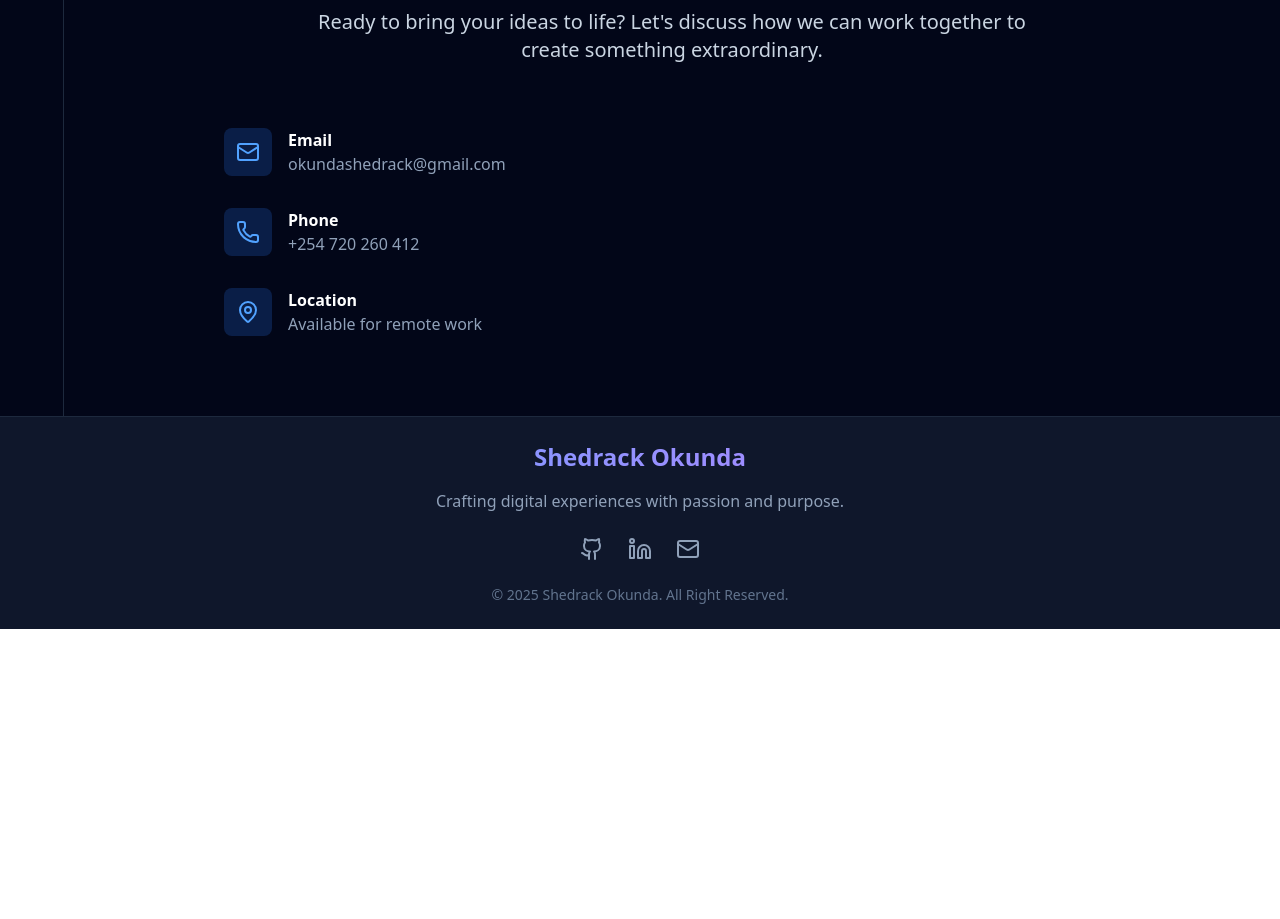
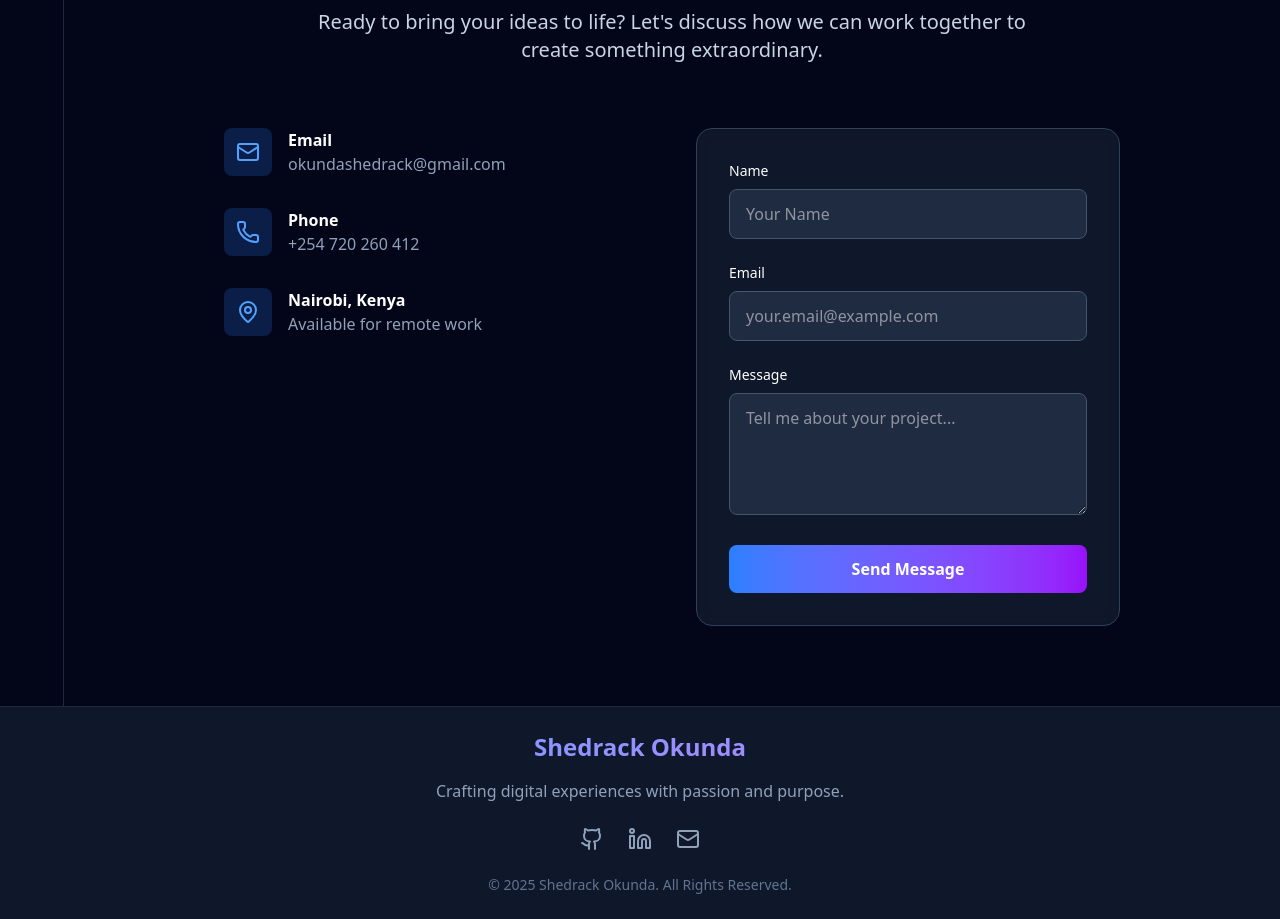
Before and after one commit to shedrack-okunda/my-portfolio, a React (Vite) app: page / in a window 1280 px wide. Shown: the part 4080-4999 px from the top of the page. Before the commit the page ends 4709 px from the top, so only its background shows below. Built offline with nearby package versions, Linux system fonts and the light colour scheme.

Commit message:
feat(contact & footer): added framer-motion animations and accessibilty improvments

```diff
--- a/src/components/common/Footer.tsx
+++ b/src/components/common/Footer.tsx
@@ -1,34 +1,74 @@
 import type React from "react";
 import { SOCIAL_LINKS } from "../../config/socials";
+import { motion, type Variants } from "framer-motion";
+
+const containerVariants: Variants = {
+	hidden: {},
+	visible: {
+		transition: { staggerChildren: 0.1 },
+	},
+};
+
+const itemVariants: Variants = {
+	hidden: { opacity: 0, y: 20 },
+	visible: {
+		opacity: 1,
+		y: 0,
+		transition: { type: "spring", stiffness: 60, damping: 12 },
+	},
+};
 
 const Footer: React.FC = () => {
 	return (
-		<footer className="py-6 bg-slate-900 border-t  border-slate-800">
+		<footer className="py-6 bg-slate-900 border-t border-slate-800">
 			<div className="container mx-auto px-6">
-				<div className="text-center">
-					<div className="text-2xl font-bold mb-4 bg-gradient-to-r from-blue-400 to-purple-400 bg-clip-text text-transparent">
+				<motion.div
+					initial="hidden"
+					whileInView="visible"
+					viewport={{ once: true, amount: 0.2 }}
+					variants={containerVariants}
+					className="text-center">
+					{/* Name */}
+					<motion.div
+						variants={itemVariants}
+						className="text-2xl font-bold mb-4 bg-gradient-to-r from-blue-400 to-purple-400 bg-clip-text text-transparent">
 						Shedrack Okunda
-					</div>
-					<p className="text-slate-400 mb-6">
+					</motion.div>
+
+					{/* Tagline */}
+					<motion.p
+						variants={itemVariants}
+						className="text-slate-400 mb-6">
 						Crafting digital experiences with passion and purpose.
-					</p>
-					<div className="flex justify-center space-x-6 mb-6">
+					</motion.p>
+
+					{/* Social Links */}
+					<motion.div
+						variants={itemVariants}
+						className="flex justify-center space-x-6 mb-6">
 						{SOCIAL_LINKS.map(({ id, href, icon: Icon, label }) => (
-							<a
+							<motion.a
 								key={id}
 								href={href}
 								aria-label={label}
 								target="_blank"
-								className="text-slate-400 hover:text-white transition-colors">
+								rel="noopener noreferrer"
+								whileHover={{ scale: 1.15 }}
+								whileTap={{ scale: 0.95 }}
+								className="text-slate-400 hover:text-white transition-colors focus:outline-none focus:ring-2 focus:ring-blue-500 rounded">
 								<Icon className="w-6 h-6" />
-							</a>
+							</motion.a>
 						))}
-					</div>
-					<p className="text-slate-500 text-sm">
-						© {new Date().getFullYear()} Shedrack Okunda. All Right
+					</motion.div>
+
+					{/* Copyright */}
+					<motion.p
+						variants={itemVariants}
+						className="text-slate-500 text-sm">
+						© {new Date().getFullYear()} Shedrack Okunda. All Rights
 						Reserved.
-					</p>
-				</div>
+					</motion.p>
+				</motion.div>
 			</div>
 		</footer>
 	);
--- a/src/components/sections/Contact.tsx
+++ b/src/components/sections/Contact.tsx
@@ -1,66 +1,107 @@
 import { Mail, MapPin, Phone } from "lucide-react";
 import type React from "react";
+import { motion, type Variants } from "framer-motion";
+
+const containerVariants: Variants = {
+	hidden: {},
+	visible: {
+		transition: { staggerChildren: 0.15 },
+	},
+};
+
+const itemVariants: Variants = {
+	hidden: { opacity: 0, y: 30 },
+	visible: {
+		opacity: 1,
+		y: 0,
+		transition: { type: "spring", stiffness: 70, damping: 15 },
+	},
+};
+
+const formVariants: Variants = {
+	hidden: { opacity: 0, scale: 0.95 },
+	visible: {
+		opacity: 1,
+		scale: 1,
+		transition: { duration: 0.5, ease: "easeOut" },
+	},
+};
 
 const Contact: React.FC = () => {
 	return (
-		<>
 		<section id="contact" className="py-20">
 			<div className="container mx-auto px-6">
-					<div className="text-center mb-16">
+				{/* Section Header */}
+				<motion.div
+					initial={{ opacity: 0, y: 20 }}
+					whileInView={{ opacity: 1, y: 0 }}
+					transition={{ duration: 0.6 }}
+					viewport={{ once: true }}
+					className="text-center mb-16">
 					<h2 className="text-4xl md:text-5xl font-bold mb-6 bg-gradient-to-r from-blue-400 to-purple-400 bg-clip-text text-transparent">
 						Let's Connect
 					</h2>
 					<p className="text-xl text-slate-300 max-w-3xl mx-auto">
-							Ready to bring your ideas to life? Let's discuss how
-							we can work together to create something
-							extraordinary.
+						Ready to bring your ideas to life? Let's discuss how we
+						can work together to create something extraordinary.
 					</p>
-					</div>
+				</motion.div>
 
 				<div className="max-w-4xl mx-auto">
 					<div className="grid md:grid-cols-2 gap-12">
-							<div className="space-y-8">
-								<div className="flex items-center space-x-4">
-									<div className="w-12 h-12 bg-blue-500/20 rounded-lg flex items-center justify-center">
-										<Mail className="w-6 h-6 text-blue-400" />
+						{/* Contact Info */}
+						<motion.div
+							variants={containerVariants}
+							initial="hidden"
+							whileInView="visible"
+							viewport={{ once: true, amount: 0.2 }}
+							className="space-y-8">
+							{[
+								{
+									icon: Mail,
+									title: "Email",
+									detail: "okundashedrack@gmail.com",
+								},
+								{
+									icon: Phone,
+									title: "Phone",
+									detail: "+254 720 260 412",
+								},
+								{
+									icon: MapPin,
+									title: "Nairobi, Kenya",
+									detail: "Available for remote work",
+								},
+							].map(({ icon: Icon, title, detail }, i) => (
+								<motion.div
+									key={i}
+									variants={itemVariants}
+									className="flex items-center space-x-4 group">
+									<div className="w-12 h-12 bg-blue-500/20 rounded-lg flex items-center justify-center transition-transform duration-300 group-hover:scale-110 group-hover:bg-blue-500/30">
+										<Icon className="w-6 h-6 text-blue-400" />
 									</div>
 									<div>
-										<h3 className="font-semibold">Email</h3>
+										<h3 className="font-semibold group-hover:text-blue-400 transition-colors duration-200">
+											{title}
+										</h3>
 										<p className="text-slate-400">
-											okundashedrack@gmail.com
+											{detail}
 										</p>
 									</div>
-								</div>
+								</motion.div>
+							))}
+						</motion.div>
 
-								<div className="flex items-center space-x-4">
-									<div className="w-12 h-12 bg-blue-500/20 rounded-lg flex items-center justify-center">
-										<Phone className="w-6 h-6 text-blue-400" />
-									</div>
-									<div>
-										<h3 className="font-semibold">Phone</h3>
-										<p className="text-slate-400">
-											+254 720 260 412
-										</p>
-									</div>
-								</div>
-
-								<div className="flex items-center space-x-4">
-									<div className="w-12 h-12 bg-blue-500/20 rounded-lg flex items-center justify-center">
-										<MapPin className="w-6 h-6 text-blue-400" />
-									</div>
-									<div>
-										<h3 className="font-semibold">
-											Location
-										</h3>
-										<p className="text-slate-400">
-											Available for remote work
-										</p>
-									</div>
-								</div>
-							</div>
-							{/*
-							<div className="bg-slate-800/50 backdrop-blur-sm rounded-2xl p-8 border border-slate-700">
-								<form className="space-y-6">
+						{/* Contact Form */}
+						<motion.div
+							variants={formVariants}
+							initial="hidden"
+							whileInView="visible"
+							viewport={{ once: true, amount: 0.2 }}
+							className="bg-slate-800/50 backdrop-blur-sm rounded-2xl p-8 border border-slate-700">
+							<form
+								className="space-y-6"
+								aria-label="Contact form">
 								<div>
 									<label
 										htmlFor="name"
@@ -72,6 +113,7 @@ const Contact: React.FC = () => {
 										id="name"
 										className="w-full px-4 py-3 bg-slate-700/50 border border-slate-600 rounded-lg focus:ring-2 focus:ring-blue-500 focus:border-transparent transition-colors duration-200"
 										placeholder="Your Name"
+										required
 									/>
 								</div>
 
@@ -86,6 +128,7 @@ const Contact: React.FC = () => {
 										id="email"
 										className="w-full px-4 py-3 bg-slate-700/50 border border-slate-600 rounded-lg focus:ring-2 focus:ring-blue-500 focus:border-transparent transition-colors duration-200"
 										placeholder="your.email@example.com"
+										required
 									/>
 								</div>
 
@@ -99,21 +142,23 @@ const Contact: React.FC = () => {
 										id="message"
 										rows={4}
 										className="w-full px-4 py-3 bg-slate-700/50 border border-slate-600 rounded-lg focus:ring-2 focus:ring-blue-500 focus:border-transparent transition-colors duration-200"
-											placeholder="Tell me about your project..."></textarea>
+										placeholder="Tell me about your project..."
+										required></textarea>
 								</div>
 
-									<button
+								<motion.button
 									type="submit"
-										className="w-full px-6 py-3 bg-gradient-to-r from-blue-500 to-purple-600 rounded-lg font-semibold hover:from-blue-600 hover:to-purple-700 transition-all duration-200 transform hover:scale-105">
+									whileHover={{ scale: 1.05 }}
+									whileTap={{ scale: 0.97 }}
+									className="w-full px-6 py-3 bg-gradient-to-r from-blue-500 to-purple-600 rounded-lg font-semibold hover:from-blue-600 hover:to-purple-700 transition-all duration-200">
 									Send Message
-									</button>
+								</motion.button>
 							</form>
-							</div> */}
+						</motion.div>
 					</div>
 				</div>
 			</div>
 		</section>
-		</>
 	);
 };
 
```
Lines whose indentation alone changed are shown as unchanged.
